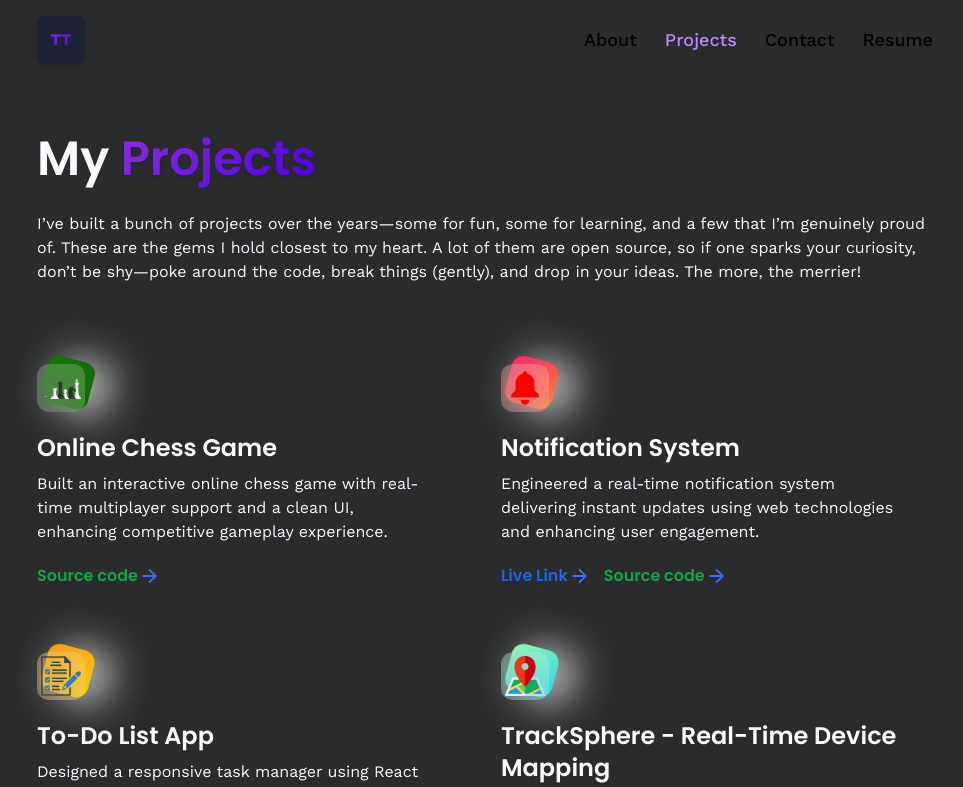
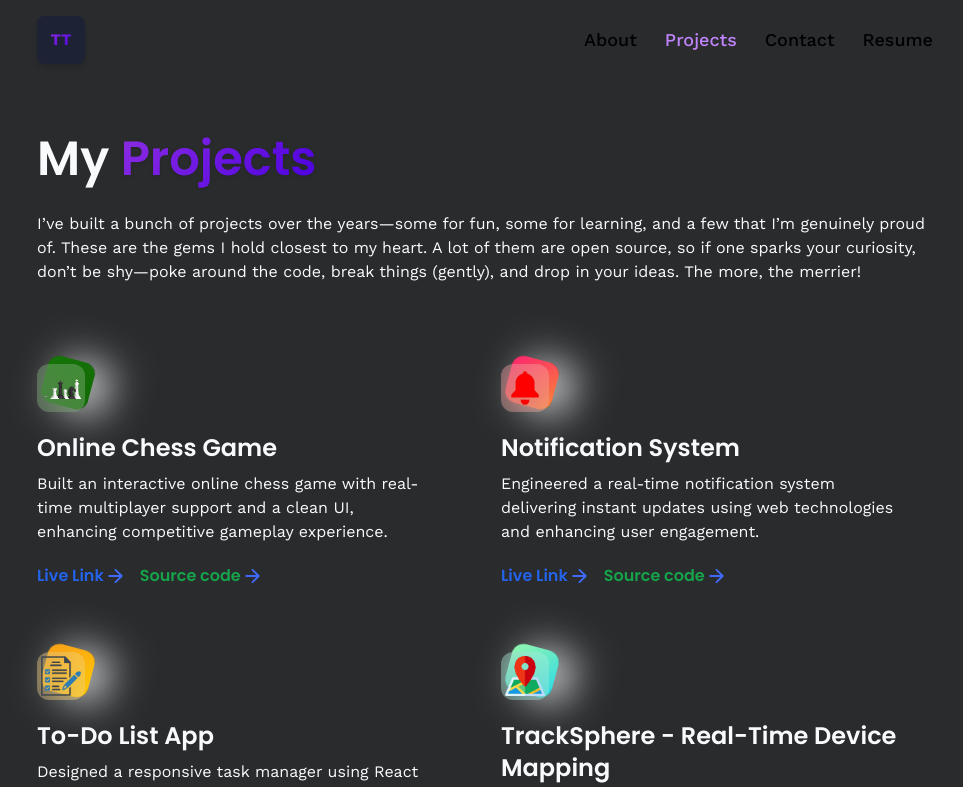
Before and after one commit to txnishq28/3d-Portfolio, a React (Vite) app: page /projects in a window 1280 px wide. Shown: the top 787 px of the page, without its empty margins (155-1118 px from the left). Built offline with nearby package versions, Linux system fonts and the light colour scheme; the HTML template or start-up script is replaced by a standard one.

Commit message:
Update index.js

```diff
--- a/src/constants/index.js
+++ b/src/constants/index.js
@@ -172,7 +172,7 @@ export const projects = [
         theme: 'btn-back-darkgreen',
         name: 'Online Chess Game',
         description: 'Built an interactive online chess game with real-time multiplayer support and a clean UI, enhancing competitive gameplay experience.',
-        live: '', // No live version yet
+        live: 'https://checkmate-app-hh80.onrender.com',
         source: 'https://github.com/txnishq28/Chess',
     },
     {
```
